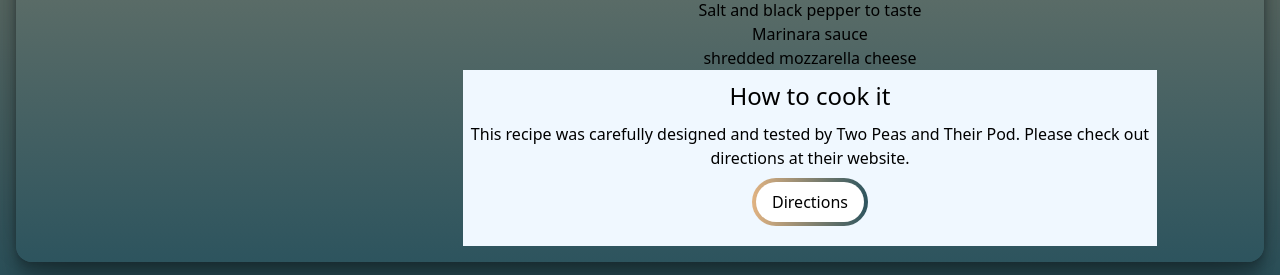
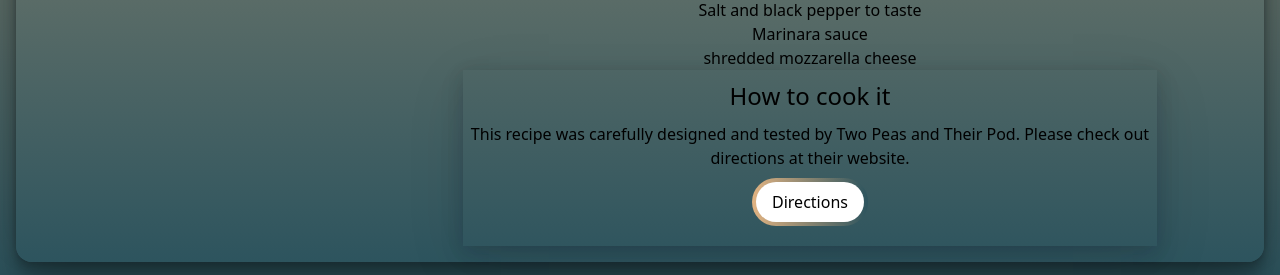
Before and after one commit to ad-dw/Forkify-reactjs, a React (Vite) app: page / in a window 1280 px wide. Shown: the part 815-1090 px from the top of the page. Built offline with nearby package versions, Linux system fonts and the light colour scheme.

Commit message:
Fixing styles.

```diff
--- a/src/components/RecipeDetail/RecipeDetail.styles.css
+++ b/src/components/RecipeDetail/RecipeDetail.styles.css
@@ -37,7 +37,8 @@
 
 .directions {
   height: 11rem;
-  background-color: aliceblue;
+  box-shadow: rgba(17, 17, 26, 0.1) 0px 4px 16px,
+    rgba(17, 17, 26, 0.1) 0px 8px 24px, rgba(17, 17, 26, 0.1) 0px 16px 56px;
 }
 
 .directions h3 {
```
